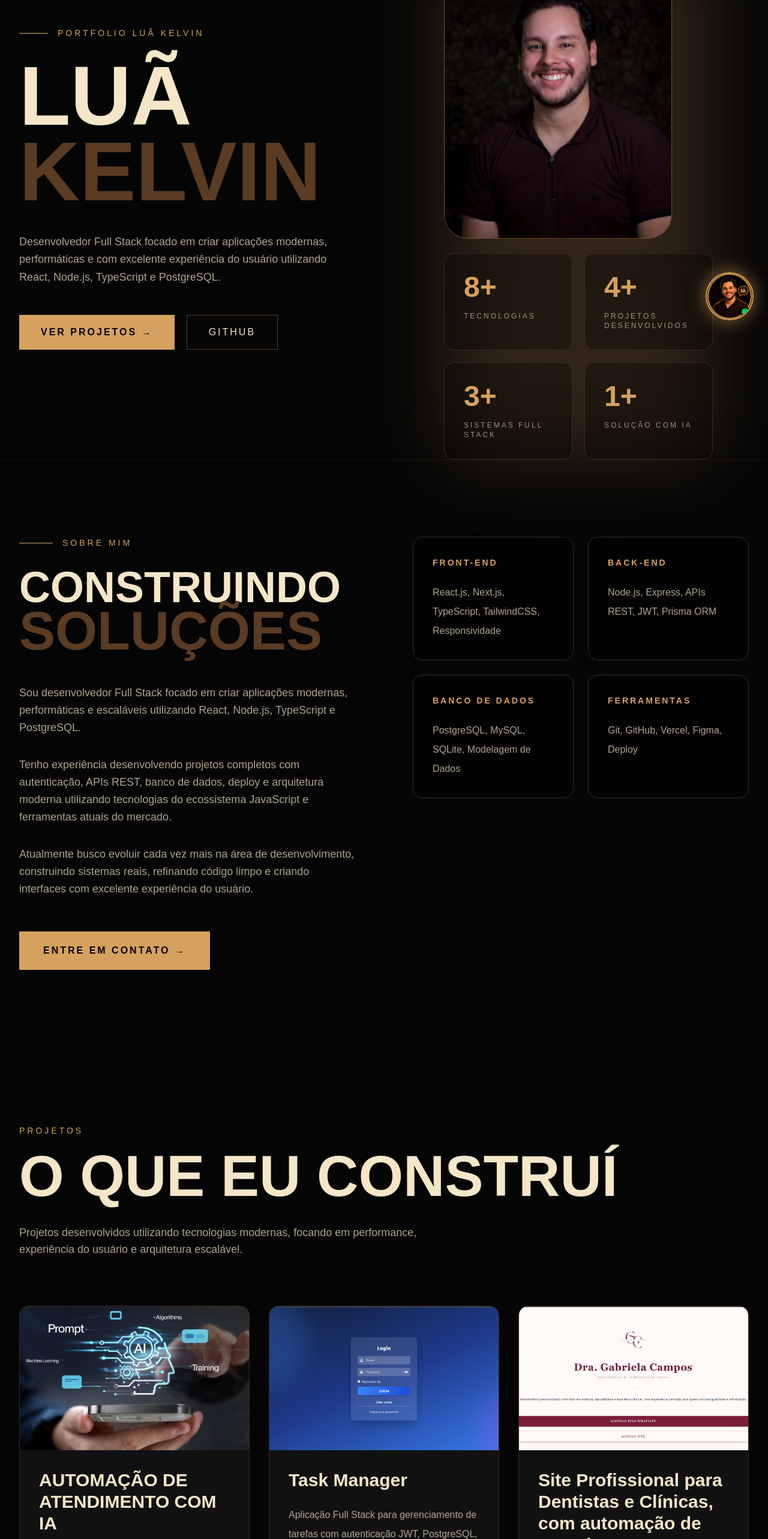
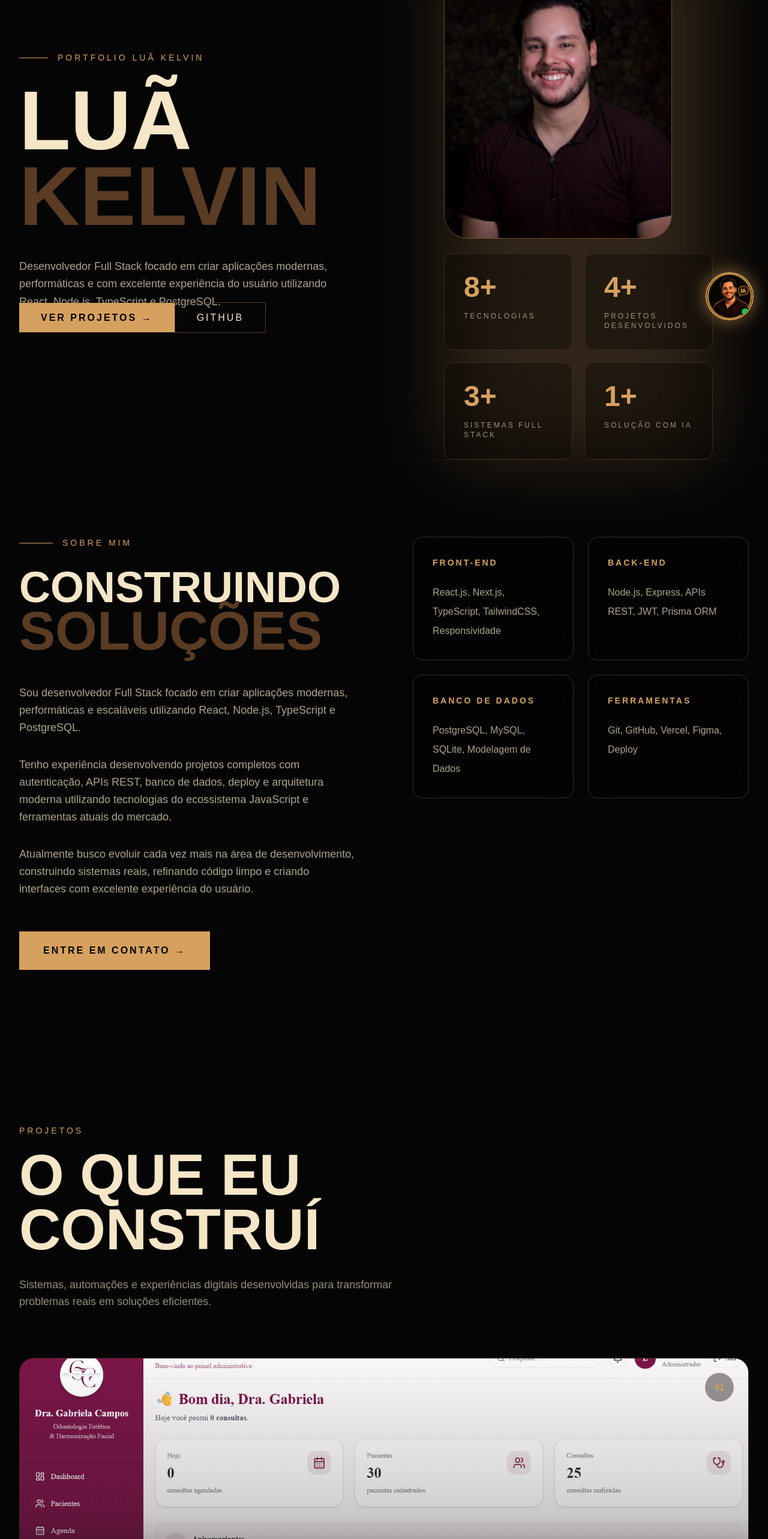
Before and after one commit to lkelvinsilva/portfolio-lua-kelvin, a React app: page / in a window 1280 px wide. Shown: the part 234-2800 px from the top of the page at 60% size. Built offline with nearby package versions, Linux system fonts and the light colour scheme; the HTML template or start-up script is replaced by a standard one.

Commit message:
Corrige horario e atualizacao do dashboard

```diff
--- a/src/data/projects.ts
+++ b/src/data/projects.ts
@@ -1,31 +1,78 @@
 export const projects = [
   {
+    title: "CRM PARA CLÍNICA ODONTOLÓGICA",
+
+    category: "SAAS • SISTEMA WEB",
+
+    image: "/crm.png",
+
+    description:
+      "Sistema completo para gestão de clínica odontológica, com pacientes, agenda, prontuário digital, controle financeiro e automações de atendimento.",
+
+    technologies: [
+      "Next.js",
+      "TypeScript",
+      "Supabase",
+      "React",
+      "Tailwind CSS"
+    ],
+
+    github: "https://github.com/lkelvinsilva",
+    demo: "https://clinica-crm-gabriela.vercel.app/"
+  },
+
+  {
     title: "AUTOMAÇÃO DE ATENDIMENTO COM IA",
+
+    category: "AUTOMAÇÃO • INTELIGÊNCIA ARTIFICIAL",
 
     image: "/agenteia.jpeg",
 
     description:
-      "Desenvolvimento de um agente de atendimento ao cliente utilizando N8N, OpenAI e integração com Whatsapp. O sistema automatiza respostas, fornece informações em tempo real e melhora a experiência do usuário.",
+      "Agente inteligente integrado ao WhatsApp, n8n e OpenAI para automatizar atendimentos, respostas, campanhas comerciais e processos de relacionamento com clientes.",
+
+    technologies: [
+      "n8n",
+      "OpenAI",
+      "WhatsApp",
+      "Evolution API",
+      "Node.js"
+    ],
+
+    github: "https://github.com/lkelvinsilva",
+    demo: "https://wa.me/5585991355731"
+  },
+
+  {
+    title: "SITE + AUTOMAÇÃO PARA CLÍNICA",
+
+    category: "WEB • AUTOMAÇÃO",
+
+    image: "/site.png",
+
+    description:
+      "Website profissional para clínica odontológica, desenvolvido com interface responsiva, agendamento e integração com automações de atendimento e inteligência artificial.",
+
     technologies: [
       "React",
       "TypeScript",
-      "Node.js",
-      "PostgreSQL",
-      "JWT",
-      "OpenAI"
+      "Tailwind CSS",
+      "Vercel"
     ],
 
-    github: "https://github.com/lkelvinsilva",
-    demo: "https://wa.me/5585994000246"
+    github: "https://github.com/lkelvinsilva/dra-gabriela-campos-landingpage",
+    demo: "https://dra-gabriela-campos-landingpage.vercel.app/"
   },
 
   {
-    title: "Task Manager",
+    title: "TASK MANAGER",
+
+    category: "FULL STACK • APLICAÇÃO WEB",
 
     image: "/login.png",
 
     description:
-      "Aplicação Full Stack para gerenciamento de tarefas com autenticação JWT, PostgreSQL, API REST e interface moderna desenvolvida em React.",
+      "Aplicação Full Stack para gerenciamento de tarefas, com autenticação, API REST, banco de dados PostgreSQL e interface moderna desenvolvida em React.",
 
     technologies: [
       "React",
@@ -38,23 +85,5 @@ export const projects = [
 
     github: "https://github.com/lkelvinsilva",
     demo: "https://todo-app-eight-pied-73.vercel.app/"
-  },
-
-  {
-    title: "Site Profissional para Dentistas e Clínicas, com automação de agendamento e integração com IA",
-
-    image: "/site.png",
-
-    description:
-    "Desenvolvimento de um site profissional para dentistas e clínicas, com automação de agendamento e integração com IA para atendimento ao cliente. O sistema inclui uma interface moderna, responsiva e fácil de usar, além de funcionalidades avançadas para melhorar a experiência do usuário e otimizar o processo de agendamento.",
-    technologies: [
-      "React",
-      "TypeScript",
-      "Tailwind CSS",
-      "Vercel"
-    ],
-
-    github: "https://github.com/lkelvinsilva/dra-gabriela-campos-landingpage",
-    demo: "https://dra-gabriela-campos-landingpage.vercel.app/"
   }
 ];
--- a/src/sections/Hero.tsx
+++ b/src/sections/Hero.tsx
@@ -1,4 +1,5 @@
 import { motion } from "framer-motion";
+import Link from "next/link";
 
 export default function Hero() {
   return (
@@ -46,22 +47,32 @@ export default function Hero() {
           </p>
 
           {/* BUTTONS */}
-          <div className="flex flex-col sm:flex-row gap-5 mt-12">
+          <Link
+  href="/projects"
+  className="
+    bg-[#d6a15f]
+    text-black
+    px-9
+    py-4
+    uppercase
+    tracking-[3px]
+    font-semibold
+    hover:scale-105
+    transition
+    duration-300
+    text-center
+  "
+>
+  Ver Projetos →
+</Link>
 
-            <button className="bg-[#d6a15f] text-black px-9 py-4 uppercase tracking-[3px] font-semibold hover:scale-105 transition duration-300">
-
-              Ver Projetos →
-
-            </button>
-
-            <button className="border border-[#5a3b23] px-9 py-4 uppercase tracking-[3px] hover:bg-[#1a120d] transition duration-300">
-
-              GitHub
-
-            </button>
-
-          </div>
-
+            <Link
+  href="https://github.com/lkelvinsilva"
+  target="_blank"
+  className="border border-[#5a3b23] px-9 py-4 uppercase tracking-[3px] hover:bg-[#1a120d] transition duration-300"
+>
+  GitHub
+</Link>
         </motion.div>
 
         {/* RIGHT */}
--- a/src/sections/Projects.tsx
+++ b/src/sections/Projects.tsx
@@ -5,72 +5,168 @@ export default function Projects() {
   return (
     <motion.section
       id="projects"
-      className="py-32 px-8 bg-[#050505]"
+      className="bg-[#050505] px-6 py-32 md:px-8"
       initial={{ opacity: 0 }}
       whileInView={{ opacity: 1 }}
       viewport={{ once: true }}
       transition={{ duration: 0.8 }}
     >
-      <div className="max-w-7xl mx-auto">
+      <div className="mx-auto max-w-7xl">
 
-        <span className="text-[#d6a15f] uppercase tracking-[4px] text-sm">
+        {/* CABEÇALHO */}
+        <div className="max-w-3xl">
+
+          <span className="text-sm uppercase tracking-[4px] text-[#d6a15f]">
             Projetos
           </span>
 
-        <h2 className="text-6xl md:text-8xl font-black uppercase text-[#f5e6c8] mt-4">
+          <h2 className="mt-4 text-5xl font-black uppercase leading-[0.95] text-[#f5e6c8] md:text-7xl lg:text-8xl">
             O que eu construí
           </h2>
 
-        <p className="mt-8 text-[#f5e6c8]/70 max-w-2xl text-lg">
-          Projetos desenvolvidos utilizando tecnologias modernas,
-          focando em performance, experiência do usuário e arquitetura escalável.
+          <p className="mt-8 max-w-2xl text-base leading-7 text-[#f5e6c8]/60 md:text-lg">
+            Sistemas, automações e experiências digitais desenvolvidas
+            para transformar problemas reais em soluções eficientes.
           </p>
 
-        <div className="grid lg:grid-cols-3 gap-8 mt-20">
+        </div>
 
-          {projects.map((project) => (
-            <motion.div
+        {/* PROJETOS */}
+        <div className="mt-20 space-y-12">
+
+          {projects.map((project, index) => (
+
+            <motion.article
               key={project.title}
-              initial={{ opacity: 0, y: 80 }}
+              initial={{ opacity: 0, y: 70 }}
               whileInView={{ opacity: 1, y: 0 }}
-              viewport={{ once: true }}
-              transition={{ duration: 0.6 }}
-              whileHover={{
-                y: -10,
-                scale: 1.03
+              viewport={{ once: true, amount: 0.15 }}
+              transition={{
+                duration: 0.7,
+                delay: index * 0.08,
               }}
+              whileHover={{ y: -6 }}
               className="
-                bg-[#111111]
+                group
+                overflow-hidden
+                rounded-3xl
                 border
                 border-[#3b2a1c]
-                rounded-2xl
-                overflow-hidden
+                bg-[#0d0d0d]
+                transition-colors
+                duration-500
+                hover:border-[#d6a15f]/40
               "
             >
+
+              {/* IMAGEM */}
+              <div
+                className={`
+                  relative
+                  overflow-hidden
+                  ${index === 0 ? "h-[420px] md:h-[520px]" : "h-[300px] md:h-[380px]"}
+                `}
+              >
+
                 <motion.img
                   src={project.image}
                   alt={project.title}
-                className="w-full h-60 object-cover"
-                whileHover={{ scale: 1.08 }}
-                transition={{ duration: 0.4 }}
+                  className="
+                    h-full
+                    w-full
+                    object-cover
+                    transition-transform
+                    duration-700
+                    group-hover:scale-105
+                  "
                 />
 
-              <div className="p-8">
+                {/* GRADIENTE */}
+                <div
+                  className="
+                    absolute
+                    inset-0
+                    bg-gradient-to-t
+                    from-[#0d0d0d]
+                    via-[#0d0d0d]/20
+                    to-transparent
+                  "
+                />
 
-                <h3 className="text-3xl font-bold text-[#f5e6c8]">
+                {/* NÚMERO */}
+                <div
+                  className="
+                    absolute
+                    right-6
+                    top-6
+                    flex
+                    h-12
+                    w-12
+                    items-center
+                    justify-center
+                    rounded-full
+                    border
+                    border-[#d6a15f]/40
+                    bg-black/40
+                    text-sm
+                    font-semibold
+                    text-[#d6a15f]
+                    backdrop-blur-md
+                  "
+                >
+                  {String(index + 1).padStart(2, "0")}
+                </div>
+
+              </div>
+
+              {/* CONTEÚDO */}
+              <div className="p-7 md:p-10">
+
+                {/* CATEGORIA */}
+                <span className="text-xs font-semibold uppercase tracking-[3px] text-[#d6a15f]">
+                  {project.category}
+                </span>
+
+                {/* TÍTULO */}
+                <h3
+                  className={`
+                    mt-4
+                    font-black
+                    uppercase
+                    leading-tight
+                    text-[#f5e6c8]
+                    ${
+                      index === 0
+                        ? "text-3xl md:text-5xl"
+                        : "text-2xl md:text-4xl"
+                    }
+                  `}
+                >
                   {project.title}
                 </h3>
 
-                <p className="mt-6 text-[#f5e6c8]/70 leading-8">
+                {/* DESCRIÇÃO */}
+                <p className="mt-6 max-w-3xl text-base leading-8 text-[#f5e6c8]/60 md:text-lg">
                   {project.description}
                 </p>
 
-                <div className="flex flex-wrap gap-2 mt-6">
+                {/* TECNOLOGIAS */}
+                <div className="mt-7 flex flex-wrap gap-2">
 
                   {project.technologies.map((tech) => (
                     <span
                       key={tech}
-                      className="bg-[#d6a15f]/10 border border-[#d6a15f]/20 text-[#d6a15f] px-3 py-1 rounded-full text-sm"
+                      className="
+                        rounded-full
+                        border
+                        border-[#d6a15f]/20
+                        bg-[#d6a15f]/5
+                        px-3
+                        py-1.5
+                        text-xs
+                        font-medium
+                        text-[#d6a15f]
+                      "
                     >
                       {tech}
                     </span>
@@ -78,41 +174,68 @@ export default function Projects() {
 
                 </div>
 
-                <div className="flex gap-4 mt-8">
+                {/* BOTÕES */}
+                <div className="mt-8 flex flex-wrap gap-4">
 
+                  {project.demo !== "#" && (
                     <a
                       href={project.demo}
                       target="_blank"
                       rel="noopener noreferrer"
                       className="
+                        inline-flex
+                        items-center
+                        gap-2
+                        rounded-full
                         bg-[#d6a15f]
+                        px-6
+                        py-3
+                        text-sm
+                        font-bold
                         text-black
-                                px-5
-                                py-3
-                                rounded-lg
-                                font-semibold
-                                hover:scale-105
                         transition-all
                         duration-300
+                        hover:scale-105
+                        hover:bg-[#e3b575]
                       "
                     >
-                    Ver Projeto
+                      Ver projeto
+                      <span>↗</span>
                     </a>
+                  )}
 
                   <a
                     href={project.github}
                     target="_blank"
                     rel="noopener noreferrer"
-                    className="border border-[#d6a15f] px-5 py-3 rounded-lg text-[#d6a15f]"
+                    className="
+                      inline-flex
+                      items-center
+                      gap-2
+                      rounded-full
+                      border
+                      border-[#d6a15f]/50
+                      px-6
+                      py-3
+                      text-sm
+                      font-semibold
+                      text-[#d6a15f]
+                      transition-all
+                      duration-300
+                      hover:border-[#d6a15f]
+                      hover:bg-[#d6a15f]/10
+                    "
                   >
                     GitHub
+                    <span>↗</span>
                   </a>
 
                 </div>
 
               </div>
 
-            </motion.div>
+            </motion.article>
+
           ))}
 
         </div>
```
Also changed, not shown: package.json (+5 -4 lines), public/crm.png (added), 1 other file (tests, documents, lock files or other folders). Lines whose indentation alone changed are shown as unchanged.
